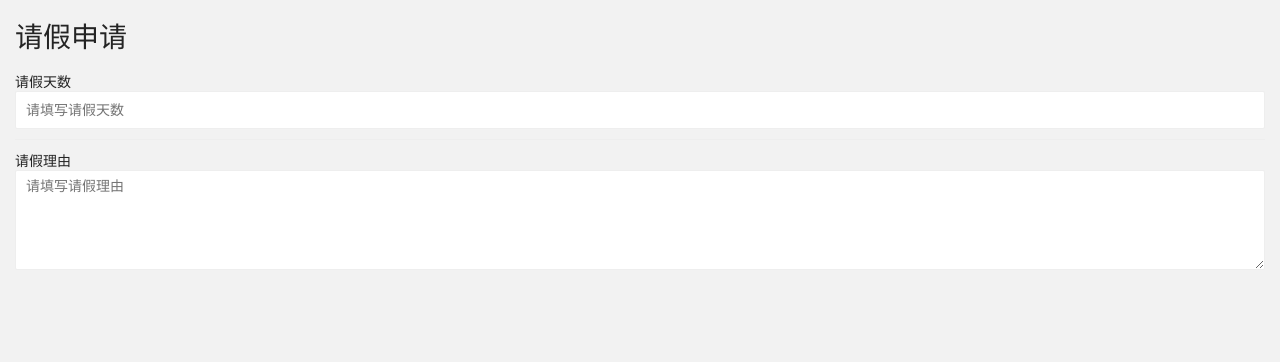
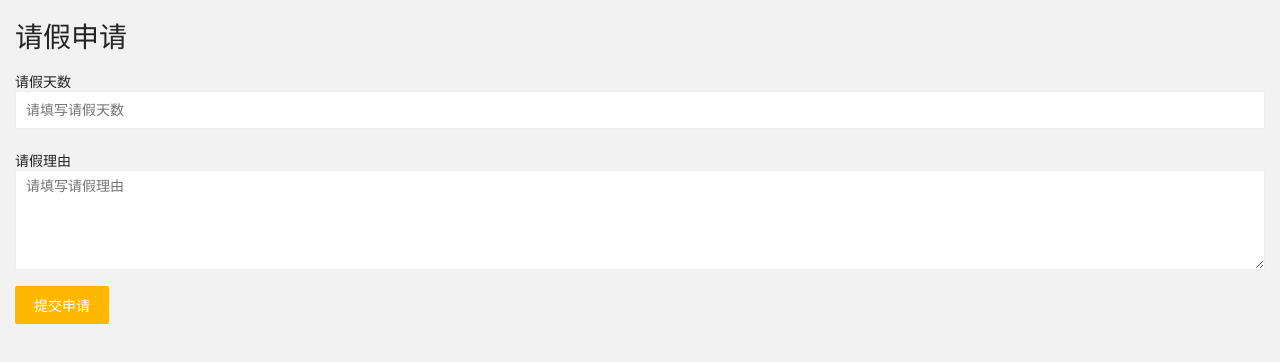
Before and after one commit to hdGis/proj, a plain HTML site: page approvalmanagement/qingjia.html in a window 1280 px wide. Drawn offline with Linux system fonts and the light colour scheme.

Commit message:
Update qingjia.html

```diff
--- a/approvalmanagement/qingjia.html
+++ b/approvalmanagement/qingjia.html
@@ -11,11 +11,14 @@
 </head>
 <body>
 	<h1>请假申请</h1>
+
 	<br>
 <div class="layui-form">
  请假天数 <input type="text" name="" placeholder="请填写请假天数" class="layui-input">
   <hr class="ws-space-16">
   请假理由<textarea name="" placeholder="请填写请假理由" class="layui-textarea"></textarea>
+	<br>
+  <button type="button" class="layui-btn layui-btn-warm">提交申请</button>
 </div>
 
 </body>
```
